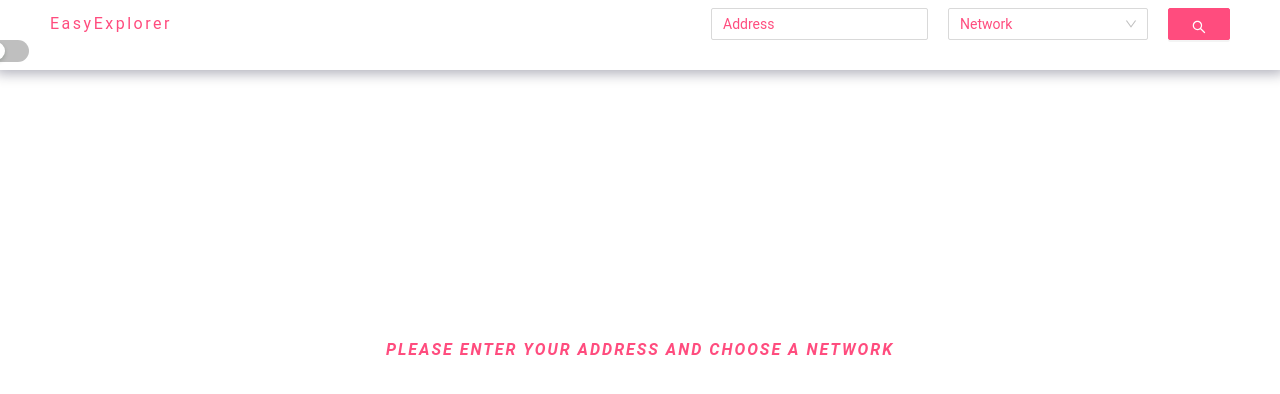
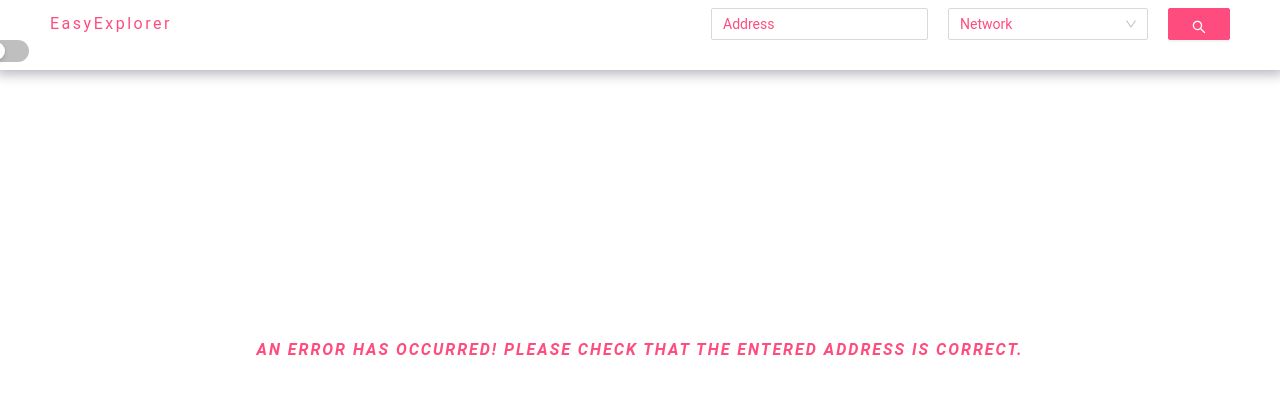
Before and after one commit to h1xten/easy-explorer, a React (Create React App) app: page /address in a window 1280 px wide. Both pictures are taken after a click on the button 1199 px from the left and 24 px from the top of the page. Shown: the top 394 px of the page. Built offline with nearby package versions, Linux system fonts and the light colour scheme; no server answers.

Commit message:
fix address slice

```diff
--- a/src/pages/address/Address.jsx
+++ b/src/pages/address/Address.jsx
@@ -1,19 +1,34 @@
 import React from 'react'
 import { useSelector } from 'react-redux'
 import { Navigate } from 'react-router-dom'
+import { Watch } from 'react-loader-spinner'
 import './Address.css'
 
 const Address = () => {
     const address = useSelector( state => state.address.address );
+    const error = useSelector(state => state.address.error)
+    const status = useSelector(state => state.address.status)
+    const transactions_status = useSelector(state => state.address.transactions_status)
 
     if(address){
         return <Navigate to = '/' />
+    }
+    else if(status === 'loading' || transactions_status === 'loading') {
+        return(
+            <div className='homepage'>
+                <div className = 'loader'>
+                    <Watch ariaLabel='watch-loading' height= "80px" width="80px" color='var(--primary-color)'/>
+                </div>
+            </div>
+        )
     }
 
   return (
     <div className='address'>
         <div className="address__content wrapper">
-            Please Enter Your Address And Choose a Network
+            {!error ? 'Please Enter Your Address And Choose a Network'
+                : 'An error has occurred! Please check that the entered address is correct.'
+            }
         </div>
     </div>
   )
--- a/src/store/addressSlice.js
+++ b/src/store/addressSlice.js
@@ -63,6 +63,9 @@ const addressSlice = createSlice({
         },
         [getAddressInfo.rejected]: (state, action) => {
             state.status = 'rejected';
+            state.address = null;
+            state.chain_id = null;
+            state.tokens = null;
             state.error = action.payload;
         },
         //Transactions
@@ -77,6 +80,7 @@ const addressSlice = createSlice({
         },
         [getAddressTransactions.rejected]: (state, action) => {
             state.transactions_status = 'rejected';
+            state.transactions = null;
             state.error = action.payload;
         },
     }
```
Also changed, not shown: src/hoc/RequireAddress.jsx (line endings or trailing spaces).
